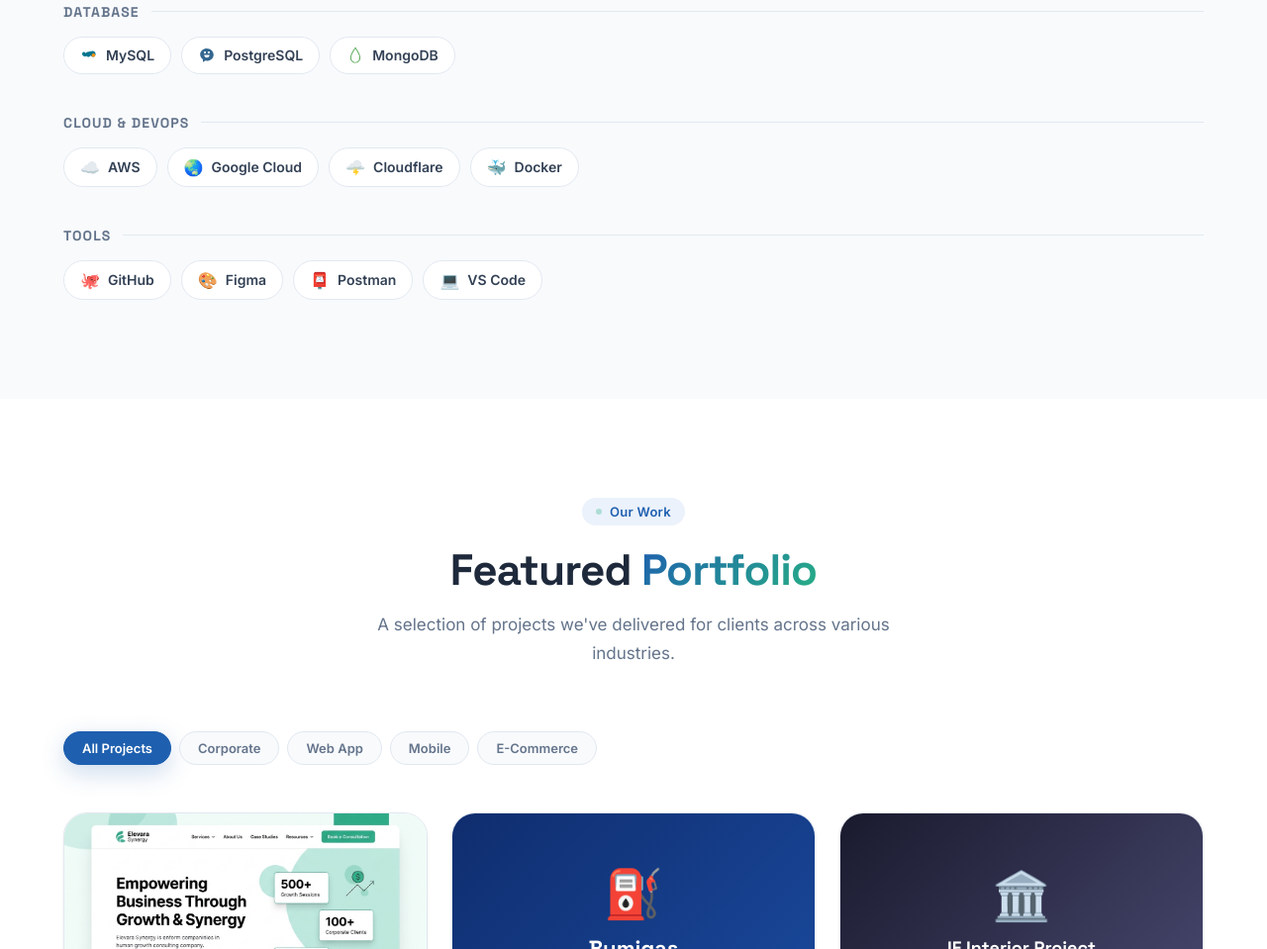
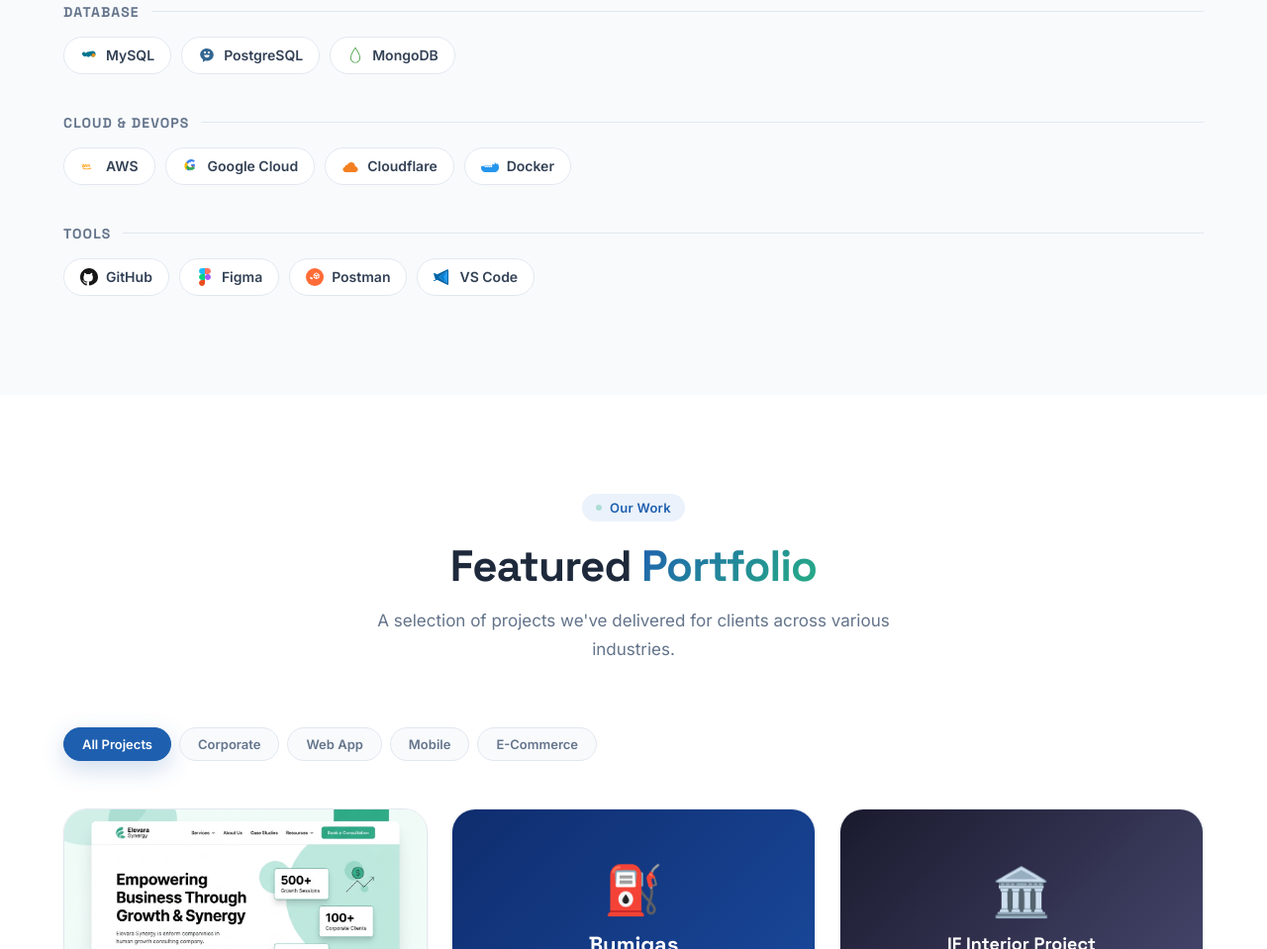
Before and after one commit to hawww1705/benchcodedev, a website: page index.html in a window 1280 px wide. Shown: the part 6130-7089 px from the top of the page at 99% size. Drawn offline with Linux system fonts and the light colour scheme; animation ran at ten frames a second.

Commit message:
Update Cloud & DevOps and Tools sections with official SVG logos

```diff
--- a/index.html
+++ b/index.html
@@ -618,20 +618,20 @@
         <div class="tech-category reveal reveal-delay-3">
           <div class="tech-cat-title">Cloud & DevOps</div>
           <div class="tech-badges">
-            <span class="tech-badge"><span class="tech-emoji">☁️</span> AWS</span>
-            <span class="tech-badge"><span class="tech-emoji">🌏</span> Google Cloud</span>
-            <span class="tech-badge"><span class="tech-emoji">🌩️</span> Cloudflare</span>
-            <span class="tech-badge"><span class="tech-emoji">🐳</span> Docker</span>
+            <span class="tech-badge"><img src="assets/tech/aws.svg" alt="AWS" width="18" height="18" /> AWS</span>
+            <span class="tech-badge"><img src="assets/tech/gcp.svg" alt="Google Cloud" width="18" height="18" /> Google Cloud</span>
+            <span class="tech-badge"><img src="assets/tech/cloudflare.svg" alt="Cloudflare" width="18" height="18" /> Cloudflare</span>
+            <span class="tech-badge"><img src="assets/tech/docker.svg" alt="Docker" width="18" height="18" /> Docker</span>
           </div>
         </div>
 
         <div class="tech-category reveal reveal-delay-1">
           <div class="tech-cat-title">Tools</div>
           <div class="tech-badges">
-            <span class="tech-badge"><span class="tech-emoji">🐙</span> GitHub</span>
-            <span class="tech-badge"><span class="tech-emoji">🎨</span> Figma</span>
-            <span class="tech-badge"><span class="tech-emoji">📮</span> Postman</span>
-            <span class="tech-badge"><span class="tech-emoji">💻</span> VS Code</span>
+            <span class="tech-badge"><img src="assets/tech/github.svg" alt="GitHub" width="18" height="18" /> GitHub</span>
+            <span class="tech-badge"><img src="assets/tech/figma.svg" alt="Figma" width="18" height="18" /> Figma</span>
+            <span class="tech-badge"><img src="assets/tech/postman.svg" alt="Postman" width="18" height="18" /> Postman</span>
+            <span class="tech-badge"><img src="assets/tech/vscode.svg" alt="VS Code" width="18" height="18" /> VS Code</span>
           </div>
         </div>
       </div>
--- a/style.css
+++ b/style.css
@@ -1374,7 +1374,8 @@
   flex-shrink: 0;
 }
 
-[data-theme="dark"] .tech-badge img[src*="nextjs"] {
+[data-theme="dark"] .tech-badge img[src*="nextjs"],
+[data-theme="dark"] .tech-badge img[src*="github"] {
   filter: invert(1);
 }
 .tech-badge:hover {
```
Also changed, not shown: assets/tech/aws.svg (added), assets/tech/cloudflare.svg (added), assets/tech/docker.svg (added), assets/tech/figma.svg (added), assets/tech/gcp.svg (added), assets/tech/github.svg (added), assets/tech/postman.svg (added), assets/tech/vscode.svg (added).
